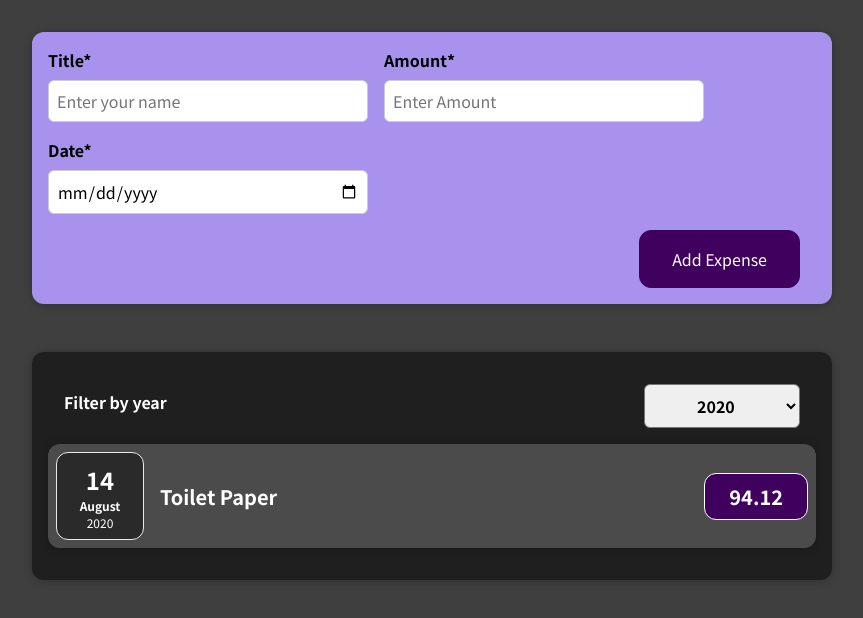
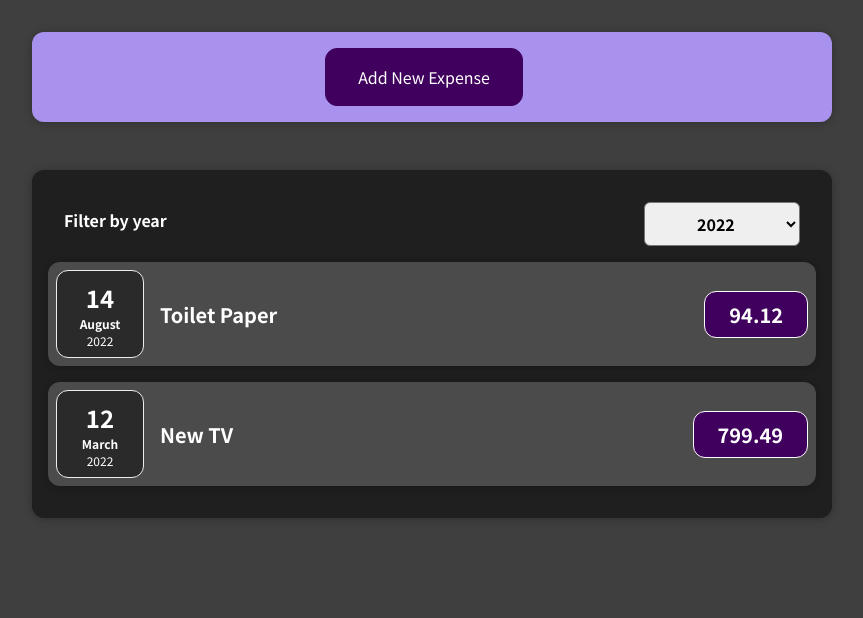
Before and after one commit to kuldeepn/React, a React (Create React App) app: page / in a window 1280 px wide. Shown: the top 618 px of the page, without its empty margins (208-1071 px from the left). Built offline with nearby package versions, Linux system fonts and the light colour scheme; the HTML template or start-up script is replaced by a standard one.

Commit message:
Latest one

```diff
--- a/src/App.js
+++ b/src/App.js
@@ -7,13 +7,13 @@
     id: "e1",
     title: "Toilet Paper",
     amount: 94.12,
-    date: new Date(2020, 7, 14),
+    date: new Date(2022, 7, 14),
   },
   {
     id: "e2",
     title: "New TV",
     amount: 799.49,
-    date: new Date(2021, 2, 12),
+    date: new Date(2022, 2, 12),
   },
   {
     id: "e3",
--- a/src/components/Expenses/ExpenseItem.js
+++ b/src/components/Expenses/ExpenseItem.js
@@ -13,7 +13,7 @@
   // // };
 
   return (
-
+    <li>
       <Card className="expense-item">
         <ExpenseDate date={props.date}></ExpenseDate>
         <div className="expense-item__description">
@@ -22,6 +22,7 @@
         </div>
         {/* <button onClick={EventHandler}>Change Title</button> */}
       </Card>
+    </li>
   );
 };
 
--- a/src/components/Expenses/Expenses.js
+++ b/src/components/Expenses/Expenses.js
@@ -1,11 +1,11 @@
 import Card from "../UI/Card";
-import ExpenseItem from "./ExpenseItem";
+import ExpenseList from "./ExpensesList";
 import "./Expenses.css";
 import ExpensesFilter from "./ExpensesFilter";
 import React, { useState } from "react";
 
 const Expenses = (props) => {
-  const [filteredYear, setFilteredYear] = useState("2020");
+  const [filteredYear, setFilteredYear] = useState("2022");
 
   const dateChangeHandler = (selectedDate) => {
     setFilteredYear(selectedDate);
@@ -15,18 +15,7 @@
     return expense.date.getFullYear().toString() === filteredYear;
   });
 
-  let expenseContent = <p> No expense found</p>;
 
-  if (filteredExpenses.length > 0) {
-    expenseContent = filteredExpenses.map((expense) => (
-      <ExpenseItem
-        key={expense.id}
-        title={expense.title}
-        amount={expense.amount}
-        date={expense.date}
-      ></ExpenseItem>
-    ));
-  }
   return (
     <Card className="expenses">
       <ExpensesFilter
@@ -34,7 +23,7 @@
         onChangeDate={dateChangeHandler}
       ></ExpensesFilter>
 
-      {expenseContent}
+      <ExpenseList items={filteredExpenses}></ExpenseList>
     </Card>
   );
 };
--- /dev/null
+++ b/src/components/Expenses/ExpensesList.css
@@ -0,0 +1,9 @@
+.expenses-list {
+  list-style: none;
+  padding: 0;
+}
+
+.expenses-error {
+  color: white;
+  text-align: center;
+}
--- /dev/null
+++ b/src/components/Expenses/ExpensesList.js
@@ -0,0 +1,22 @@
+import ExpenseItem from "./ExpenseItem";
+import "./ExpensesList.css"
+
+const ExpensesList = (props) => {
+  if (props.items.length === 0) {
+    return <h2 className="expenses-error">No records found.</h2>;
+  }
+  return (
+    <ul className="expenses-list">
+      {props.items.map((expense) => (
+        <ExpenseItem
+          key={expense.id}
+          title={expense.title}
+          amount={expense.amount}
+          date={expense.date}
+        ></ExpenseItem>
+      ))}
+    </ul>
+  );
+};
+
+export default ExpensesList;
--- a/src/components/NewExpense/ExpenseForm.js
+++ b/src/components/NewExpense/ExpenseForm.js
@@ -48,7 +48,7 @@
             type="text"
             onChange={titleChangeHandler}
             value={enteredTitle}
-            placeholder='Enter your name'
+            placeholder="Enter your name"
             required
           ></input>
         </div>
@@ -58,7 +58,7 @@
             type="number"
             onChange={amountChangeHandler}
             value={enteredAmount}
-            placeholder='Enter Amount'
+            placeholder="Enter Amount"
             required
           ></input>
         </div>
@@ -75,6 +75,9 @@
         </div>
       </div>
       <div className="new-expense__actions">
+        <button type="button" onClick={props.onCancel}>
+          Cancel
+        </button>
         <button type="submit">Add Expense</button>
       </div>
     </form>
--- a/src/components/NewExpense/NewExpense.js
+++ b/src/components/NewExpense/NewExpense.js
@@ -1,18 +1,38 @@
 import ExpenseForm from "./ExpenseForm";
 import "./NewExpense.css";
+import React, { useState } from "react";
 
 const NewExpense = (props) => {
+  const [isEditing, setEditing] = useState(false);
+
+  const startEditingHandler = () => {
+    setEditing(true);
+  };
+
   const saveExpenseDataHandler = (enteredExpenseData) => {
     const expenseData = {
       ...enteredExpenseData,
       id: Math.random().toString(),
     };
     props.onAddExpense(expenseData);
-  }
+    setEditing(false);
+  };
+
+  const stopEditingHandler = () => {
+    setEditing(false);
+  };
 
   return (
     <div className="new-expense">
-      <ExpenseForm onChangeExpense={saveExpenseDataHandler}></ExpenseForm>
+      {!isEditing && (
+        <button onClick={startEditingHandler}>Add New Expense</button>
+      )}
+      {isEditing && (
+        <ExpenseForm
+          onChangeExpense={saveExpenseDataHandler}
+          onCancel={stopEditingHandler}
+        ></ExpenseForm>
+      )}
     </div>
   );
 };
```
Lines whose indentation alone changed are shown as unchanged.
